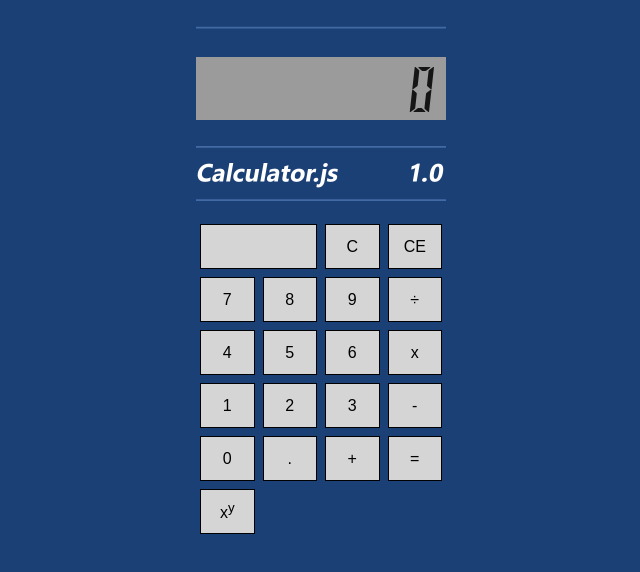
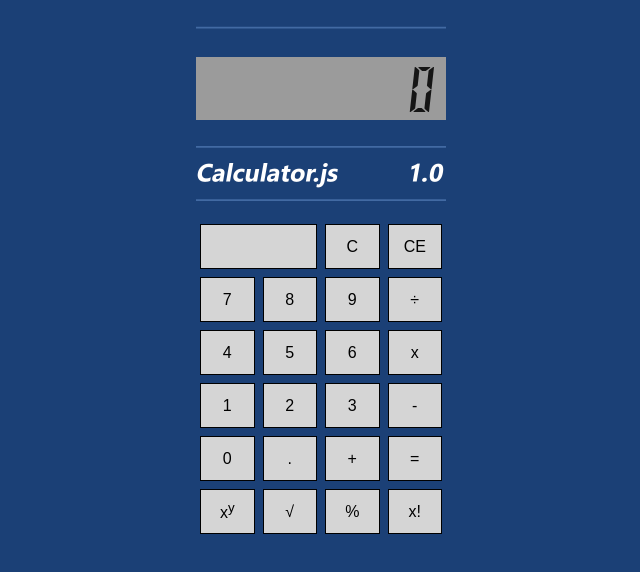
Before and after one commit to Wilcolab/Anythink-Market-r2w8w7n4, a website: page public/index.html in a window 1280 px wide. Shown: the whole page, without its empty margins (319-959 px from the left). Drawn offline with Linux system fonts and the light colour scheme.

Commit message:
Add buttons for square root, percentage, and factorial functions in index.html

```diff
--- a/public/index.html
+++ b/public/index.html
@@ -44,6 +44,11 @@
             <!-- add a button for a power function -->
             <button class="btn" onClick="operationPressed('^')">x<sup>y</sup></button>
             <!-- add a button for a square root function -->
+            <button class="btn" onClick="operationPressed('sqrt')">√</button>
+            <!-- add a button for a percentage function -->
+            <button class="btn" onClick="operationPressed('%')">%</button>
+            <!-- add a button for a factorial function -->
+            <button class="btn" onClick="operationPressed('!')">x!</button  >
           </div>
         </div>
       </div>
```
